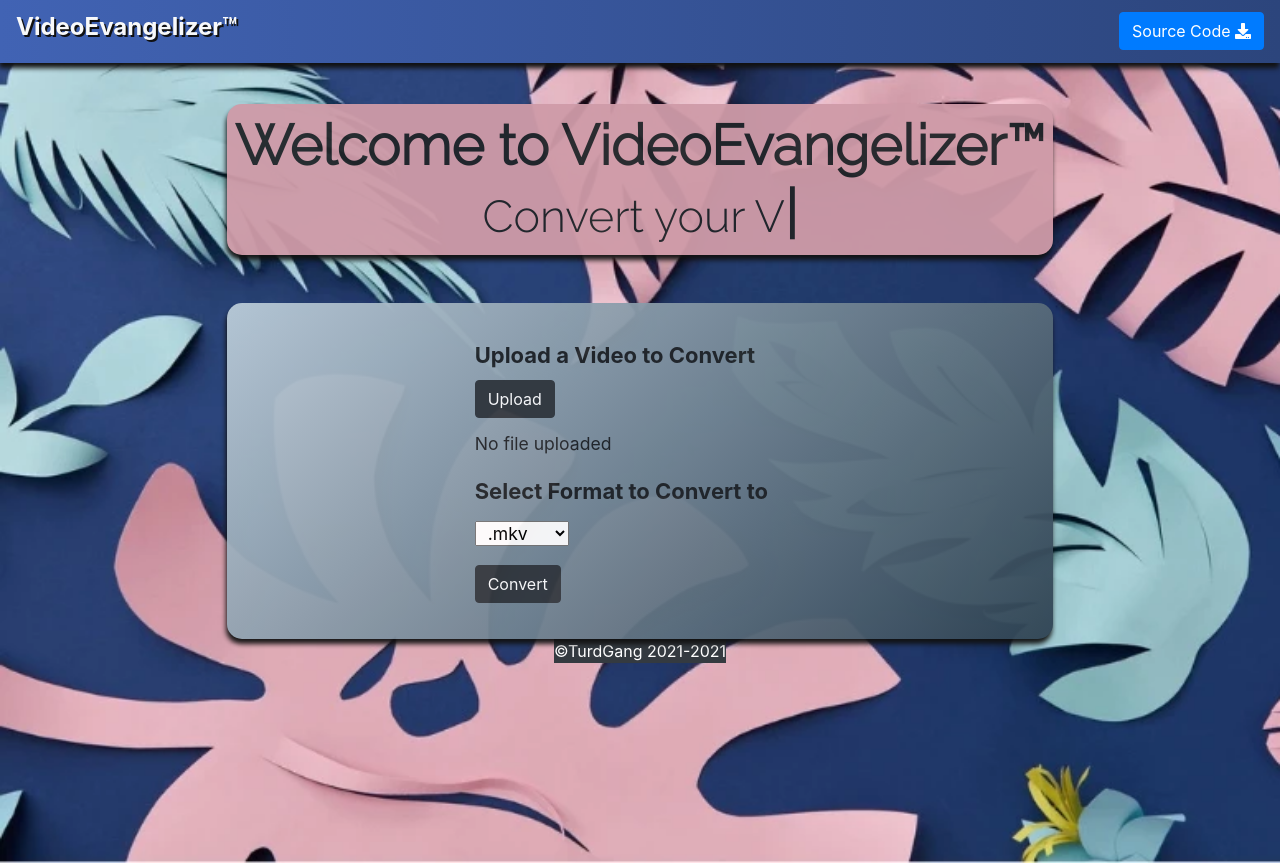
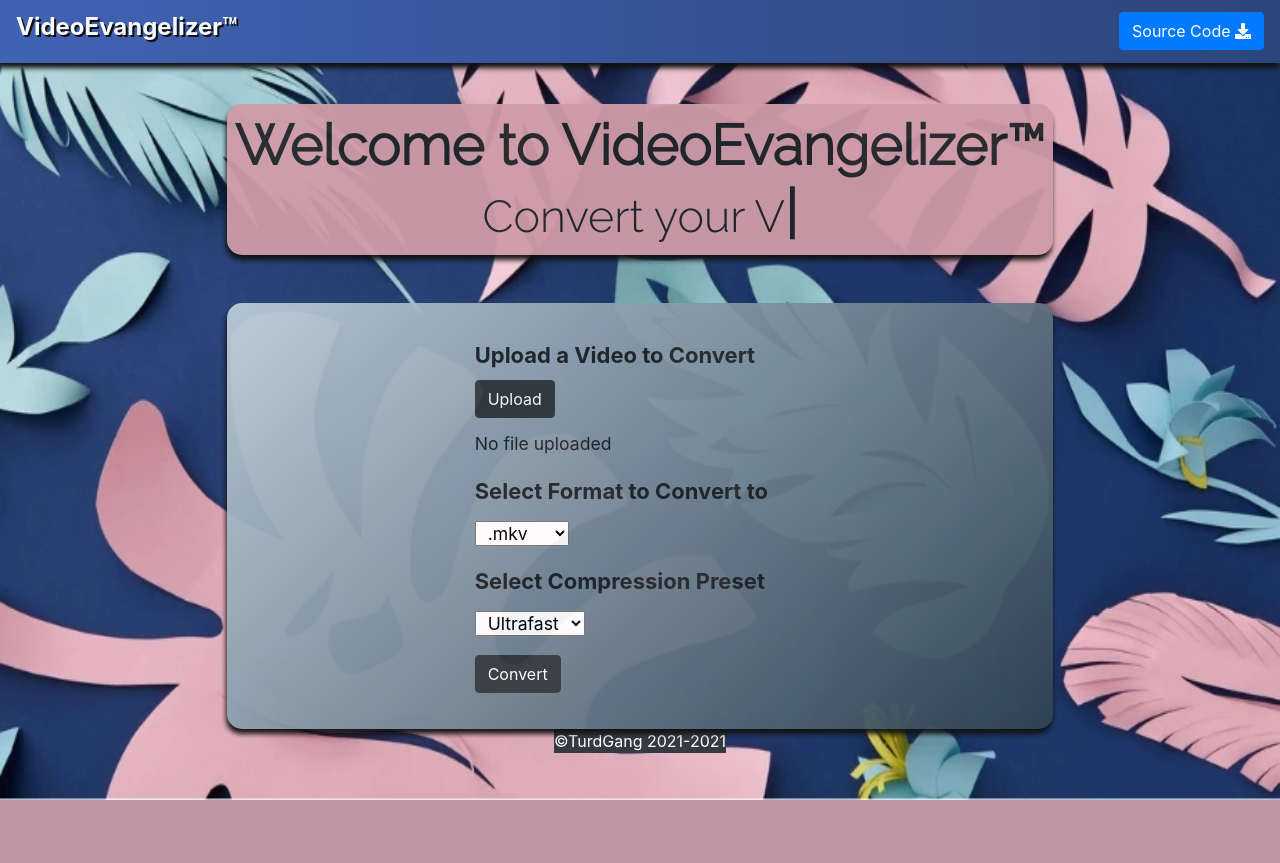
Before and after one commit to james-jasvin/Video-Converter, a Flask app: page / in a window 1280 px wide. After the commit the page ends 800 px from the top, so only its background shows below. Run offline with Flask 2, Linux system fonts and the light colour scheme; some libraries are stand-ins or nearby versions.

Commit message:
Added preset support, Solved background image not covering full page problem

```diff
--- a/app.py
+++ b/app.py
@@ -65,6 +65,7 @@ def results():
 
 		file_object = request.files['file']
 		convert_format = request.form['fileFormatSelect']
+		preset_format = request.form['presetSelect'].lower()
 
 		# Server Side Validation
 		# If failed, then redirect to home with the appropriate error message
@@ -94,7 +95,7 @@ def results():
 		# 5,000 seconds in this case.
 		job = queue.enqueue_call(
 			func='app.video_converter',
-			args=(input_filepath, convert_format, OUTPUT_FOLDER_PATH),
+			args=(input_filepath, convert_format, preset_format, OUTPUT_FOLDER_PATH),
 			result_ttl=5000)
 
 		print(job.get_id())
@@ -190,7 +191,7 @@ def server_side_validation(request, user_filename, convert_format):
 	return error_code
 
 
-def video_converter(filepath, extension, output_directory):
+def video_converter(filepath, extension, preset_format, output_directory):
 	'''
 		Function that converts given user input video into given format
 
@@ -211,11 +212,11 @@ def video_converter(filepath, extension, output_directory):
 	output_filepath = output_directory + output_filename
 
 	if extension == '.mp4':
-		clip.write_videofile(output_filepath, preset='ultrafast')
+		clip.write_videofile(output_filepath, preset=preset_format)
 	elif extension == '.flv':
-		clip.write_videofile(output_filepath, codec='libx264', preset='ultrafast')
+		clip.write_videofile(output_filepath, codec='libx264', preset=preset_format)
 	else:
-		clip.write_videofile(output_filepath, codec='libvpx', preset='ultrafast')
+		clip.write_videofile(output_filepath, codec='libvpx', preset=preset_format)
 
 	response_object = {
 		"status": "success",
--- a/static/main.css
+++ b/static/main.css
@@ -1,14 +1,12 @@
+body {
+  background-image: url(/static/images/background.jpg);
+  background-repeat: no-repeat;
+  /*Ensures backgground covers entire element by maintaining proportions*/
+  background-attachment: fixed;
+  /*Ensures background covers full element even without maintaining proportions which is what we want*/
+  background-size: 100% 100%;
+}
 
-.bg-image {
-	left: 0;
-	position: absolute;
-	background: url(/static/images/background.jpg);
-	background-size: cover;
-	width: 100%;
-	height: 100%;
-	/* Moving image to the background so text can be overlayed on it */
-	z-index: -1;
-}
 
 nav {
 	background-color: #2c457c;
--- a/static/main.js
+++ b/static/main.js
@@ -124,6 +124,7 @@ $(document).ready(function() {
 
 			var uploadBtn = document.getElementById("uploadButton");
 			var fileFormatSelected = document.getElementById("fileFormatSelect").value;
+			var presetSelected = document.getElementById("presetSelect").value;
 
 			/*
 				When Convert Button is clicked, hide both error messages (client and server)
@@ -141,6 +142,7 @@ $(document).ready(function() {
 
 			var formData = new FormData();
 			formData.append('fileFormatSelect', fileFormatSelected);
+			formData.append('presetSelect', presetSelected);
 			formData.append('file', uploadBtn.files[0], uploadBtn.files[0].name);
 
 			$.ajax({
--- a/templates/download.html
+++ b/templates/download.html
@@ -30,9 +30,6 @@
 				Source Code <i class="fa fa-download" aria-hidden="true"></i>
 			</a>
 		</nav>
-
-		<!-- Contains background image -->
-		<div class="bg-image"></div>
 
 		<!-- Contains actual content of the page -->
 		<div id="content" class="d-flex flex-column align-items-center justify-content-center">
--- a/templates/home.html
+++ b/templates/home.html
@@ -36,10 +36,6 @@
 				Source Code <i class="fa fa-download" aria-hidden="true"></i>
 			</a>
 		</nav>
-
-
-		<!-- Contains background image -->
-		<div class="bg-image"></div>
 
 		<!-- Contains actual content of the page -->
 		<div id="content" class="d-flex flex-column align-items-center justify-content-center">
@@ -81,6 +77,19 @@
 									<option>.flv</option>
 									<option>.webm</option>
 									<option>.wmv</option>
+								</select>
+							</small>
+						</div>
+
+						<!-- Select Compression Preset -->
+						<div class="form-group">
+							<label for="compression-preset" class="font-weight-bold"> Select Compression Preset </label> <br>
+							<small>
+								<select id="presetSelect" name="presetSelect" class="pl-2 pr-2" required>
+									<option>Ultrafast</option>
+									<option>Fast</option>
+									<option>Medium</option>
+									<option>Slow</option>
 								</select>
 							</small>
 						</div>
```
